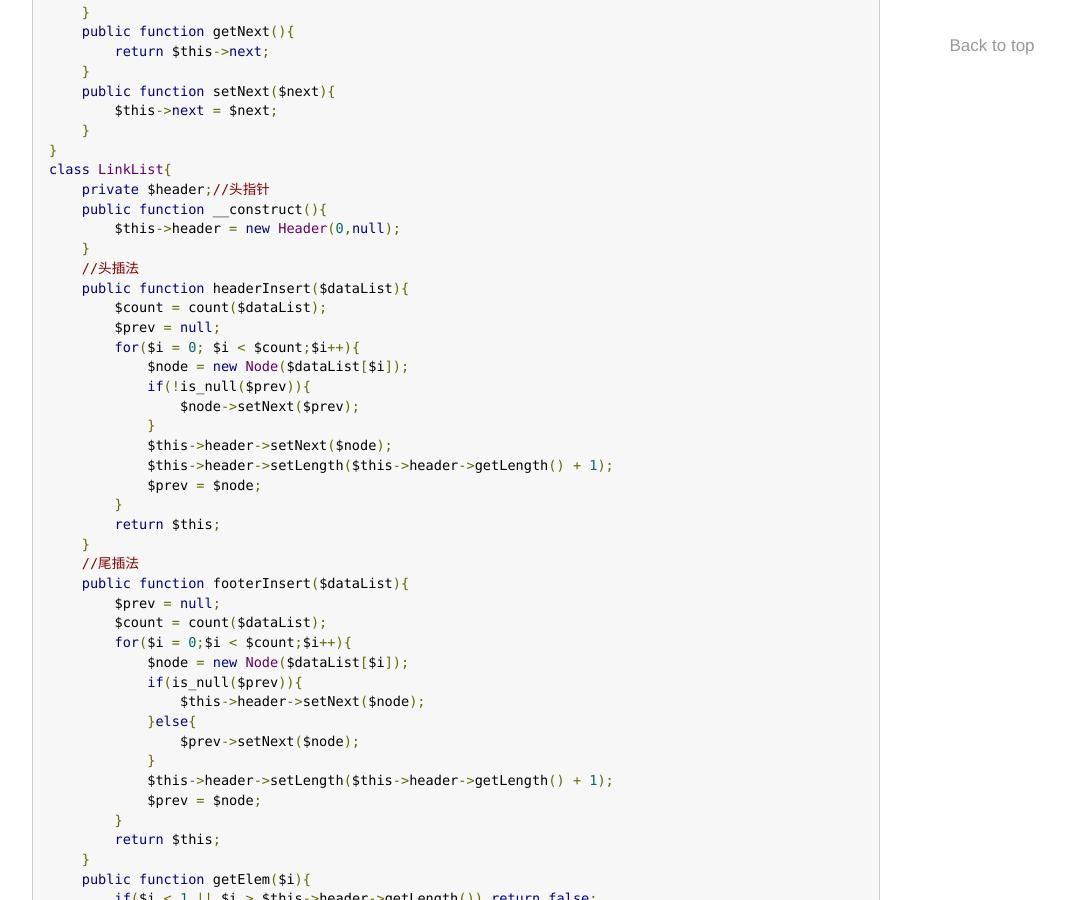
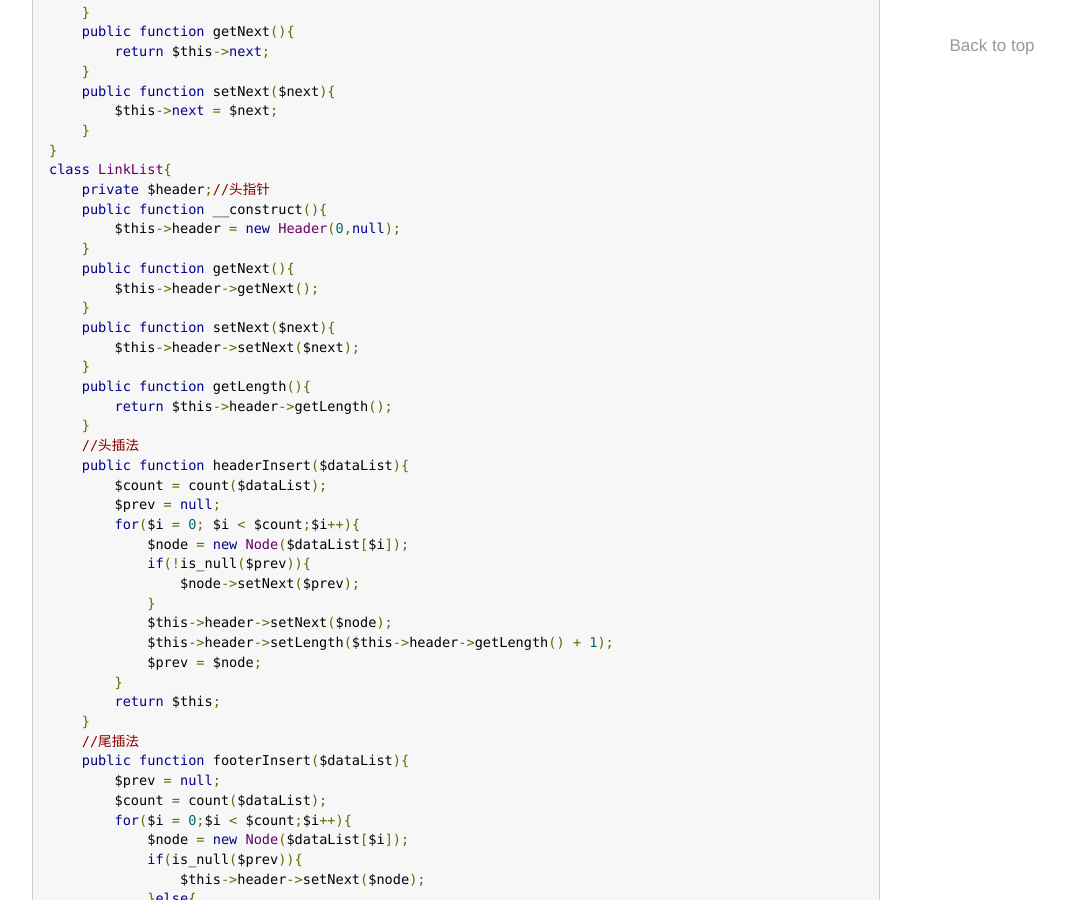
Before and after one commit to wtiany365/wtiany365.github.io, a Jekyll site: the page built from _posts/myblog/2016-08-31-data-struct-link.md, in a window 1280 px wide and 900 px high, scrolled down 898 px. Shown: the whole window, without its empty margins (38-1103 px from the left). Built offline with Jekyll 4.4.1, drawn with Linux system fonts in a browser that asks for light colours; comment, search, counter and statistics services are not loaded.

Commit message:
单链表

```diff
--- a/_posts/myblog/2016-08-31-data-struct-link.md
+++ b/_posts/myblog/2016-08-31-data-struct-link.md
@@ -53,6 +53,15 @@ class LinkList{
     private $header;//头指针
     public function __construct(){
         $this->header = new Header(0,null);
+    }
+    public function getNext(){
+        $this->header->getNext();
+    }
+    public function setNext($next){
+        $this->header->setNext($next);
+    }
+    public function getLength(){
+        return $this->header->getLength();
     }
     //头插法
     public function headerInsert($dataList){
```
